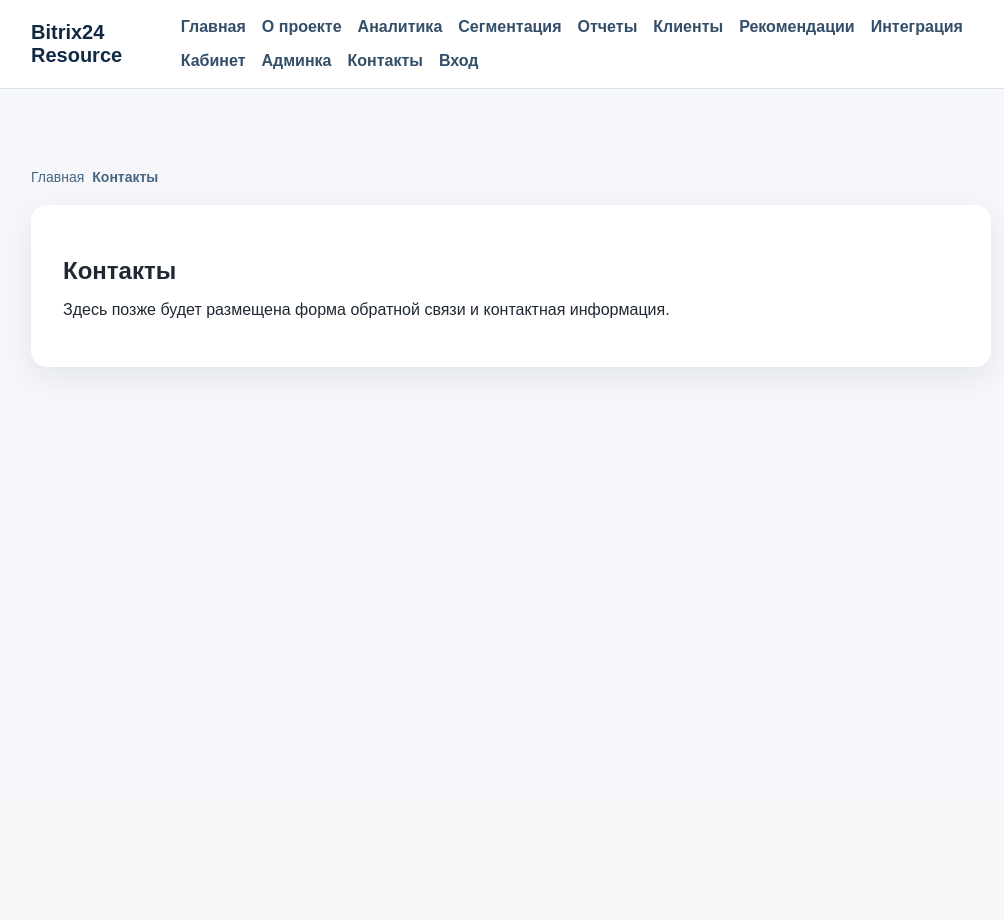
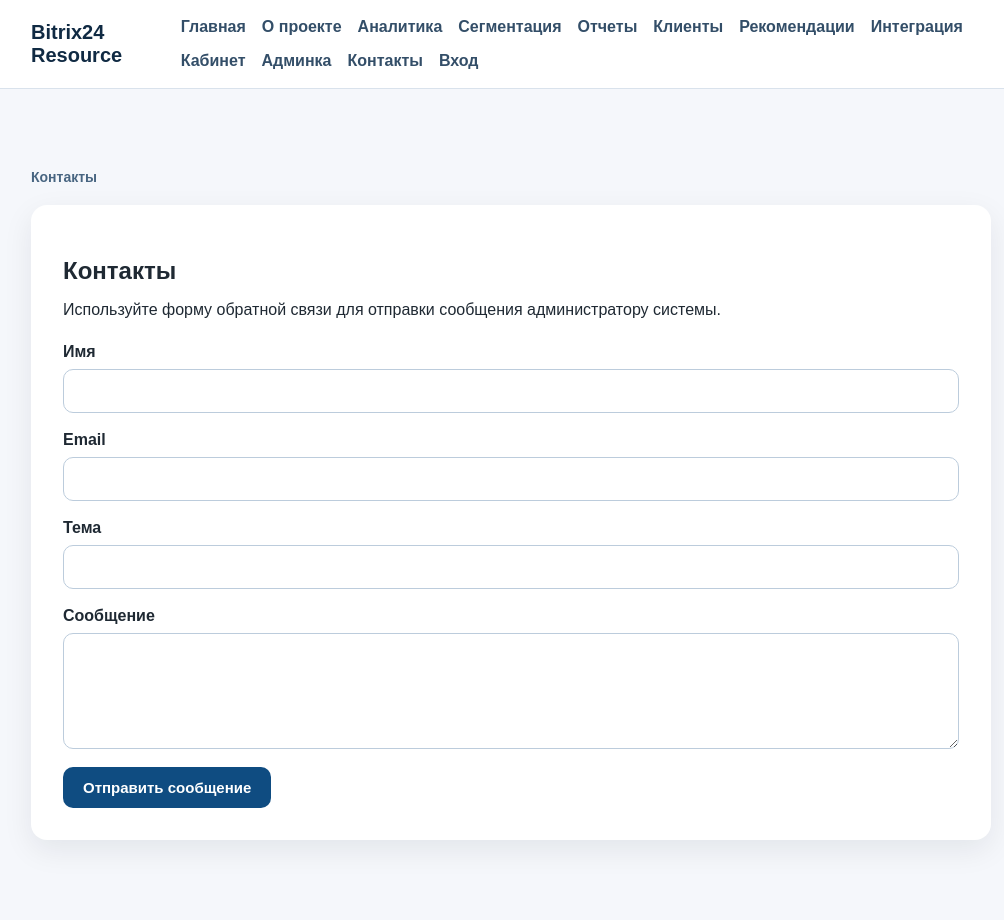
Before and after one commit to d15944343-a11y/bitrix24-resource, a Flask app: page /contacts in a window 1280 px wide. Shown: the whole page, without its empty margins (129-1133 px from the left). Before the commit the page ends 373 px from the top, so only its background shows below. Run offline with Flask 3, Linux system fonts and the light colour scheme.

Commit message:
Добавил форму обратной связи

```diff
--- a/app/__init__.py
+++ b/app/__init__.py
@@ -17,9 +17,12 @@ def create_app() -> Flask:
         load_current_user()
 
     from .routes import main_bp
-    from .models import Client, Role, User
+    from .models import Client, FeedbackMessage, Role, User
 
     app.register_blueprint(main_bp)
+
+    with app.app_context():
+        db.create_all()
 
     @app.cli.command("init-db")
     def init_db() -> None:
--- a/app/routes.py
+++ b/app/routes.py
@@ -1,7 +1,7 @@
 from flask import Blueprint, flash, g, redirect, render_template, request, session, url_for
 from .auth import login_required, role_required
 from .extensions import db
-from .models import Client, Role, User
+from .models import Client, FeedbackMessage, Role, User
 
 
 main_bp = Blueprint("main", __name__)
@@ -26,12 +26,40 @@ def about():
     )
 
 
-@main_bp.route("/contacts")
+@main_bp.route("/contacts", methods=["GET", "POST"])
 def contacts():
+    if request.method == "POST":
+        name = request.form.get("name", "").strip()
+        email = request.form.get("email", "").strip().lower()
+        subject = request.form.get("subject", "").strip()
+        message = request.form.get("message", "").strip()
+
+        if not all([name, email, subject, message]):
+            flash("Заполните все поля формы обратной связи.", "error")
+            return render_template(
+                "contacts.html",
+                form_data=request.form,
+                breadcrumbs=[
+                    {"title": "Контакты"},
+                ],
+            )
+
+        feedback = FeedbackMessage(
+            name=name,
+            email=email,
+            subject=subject,
+            message=message,
+        )
+        db.session.add(feedback)
+        db.session.commit()
+
+        flash("Сообщение отправлено и сохранено в системе.", "success")
+        return redirect(url_for("main.contacts"))
+
     return render_template(
         "contacts.html",
+        form_data={},
         breadcrumbs=[
-            {"title": "Главная", "endpoint": "main.index"},
             {"title": "Контакты"},
         ],
     )
--- a/app/static/css/style.css
+++ b/app/static/css/style.css
@@ -105,6 +105,15 @@ body {
     border: 1px solid #bcccdc;
     border-radius: 10px;
     font-size: 16px;
+}
+
+.form-field textarea {
+    padding: 12px 14px;
+    border: 1px solid #bcccdc;
+    border-radius: 10px;
+    font-size: 16px;
+    resize: vertical;
+    font-family: inherit;
 }
 
 .form-field select {
--- a/app/templates/contacts.html
+++ b/app/templates/contacts.html
@@ -5,6 +5,30 @@
 {% block content %}
 <section class="card">
     <h1>Контакты</h1>
-    <p>Здесь позже будет размещена форма обратной связи и контактная информация.</p>
+    <p>Используйте форму обратной связи для отправки сообщения администратору системы.</p>
+
+    <form class="auth-form" method="post">
+        <label class="form-field">
+            <span>Имя</span>
+            <input type="text" name="name" value="{{ form_data.get('name', '') }}" required>
+        </label>
+
+        <label class="form-field">
+            <span>Email</span>
+            <input type="email" name="email" value="{{ form_data.get('email', '') }}" required>
+        </label>
+
+        <label class="form-field">
+            <span>Тема</span>
+            <input type="text" name="subject" value="{{ form_data.get('subject', '') }}" required>
+        </label>
+
+        <label class="form-field">
+            <span>Сообщение</span>
+            <textarea name="message" rows="5" required>{{ form_data.get('message', '') }}</textarea>
+        </label>
+
+        <button class="button" type="submit">Отправить сообщение</button>
+    </form>
 </section>
 {% endblock %}
```
Also changed, not shown: app/models.py (+12 -0 lines).
